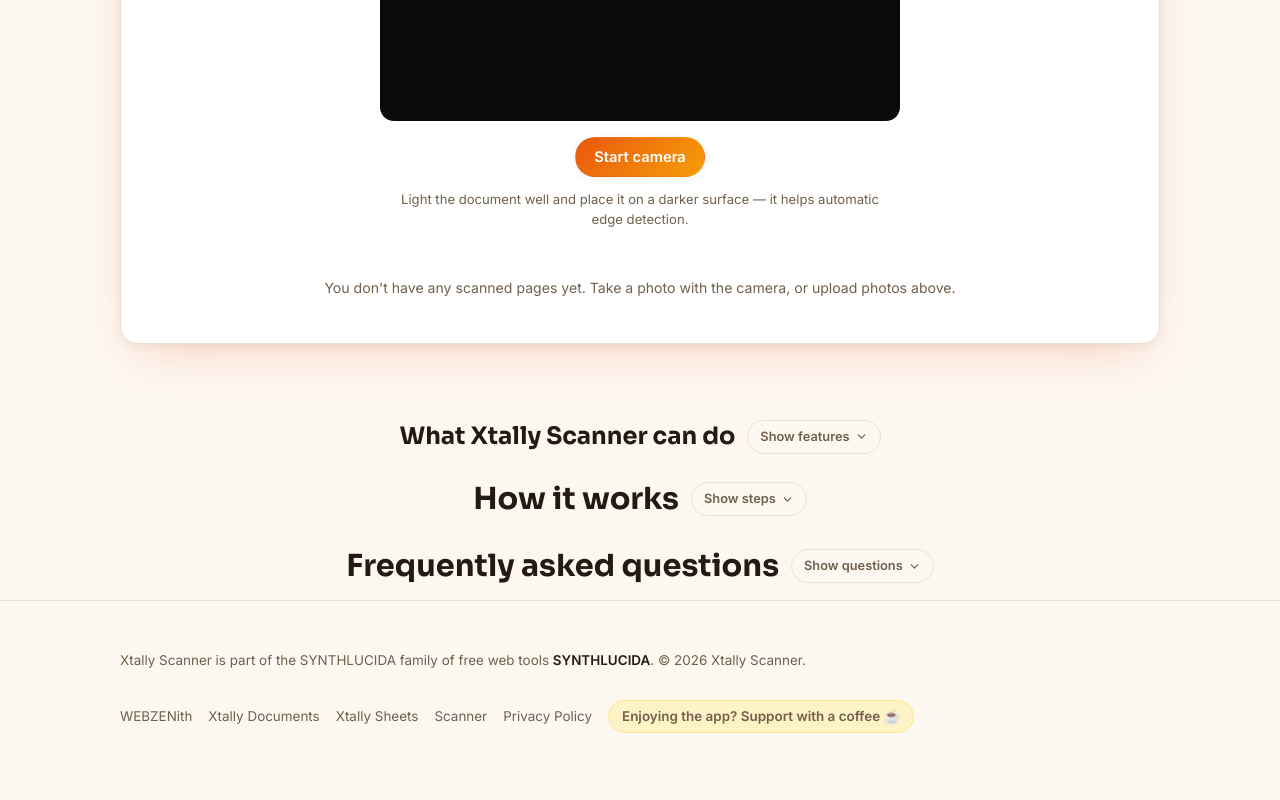
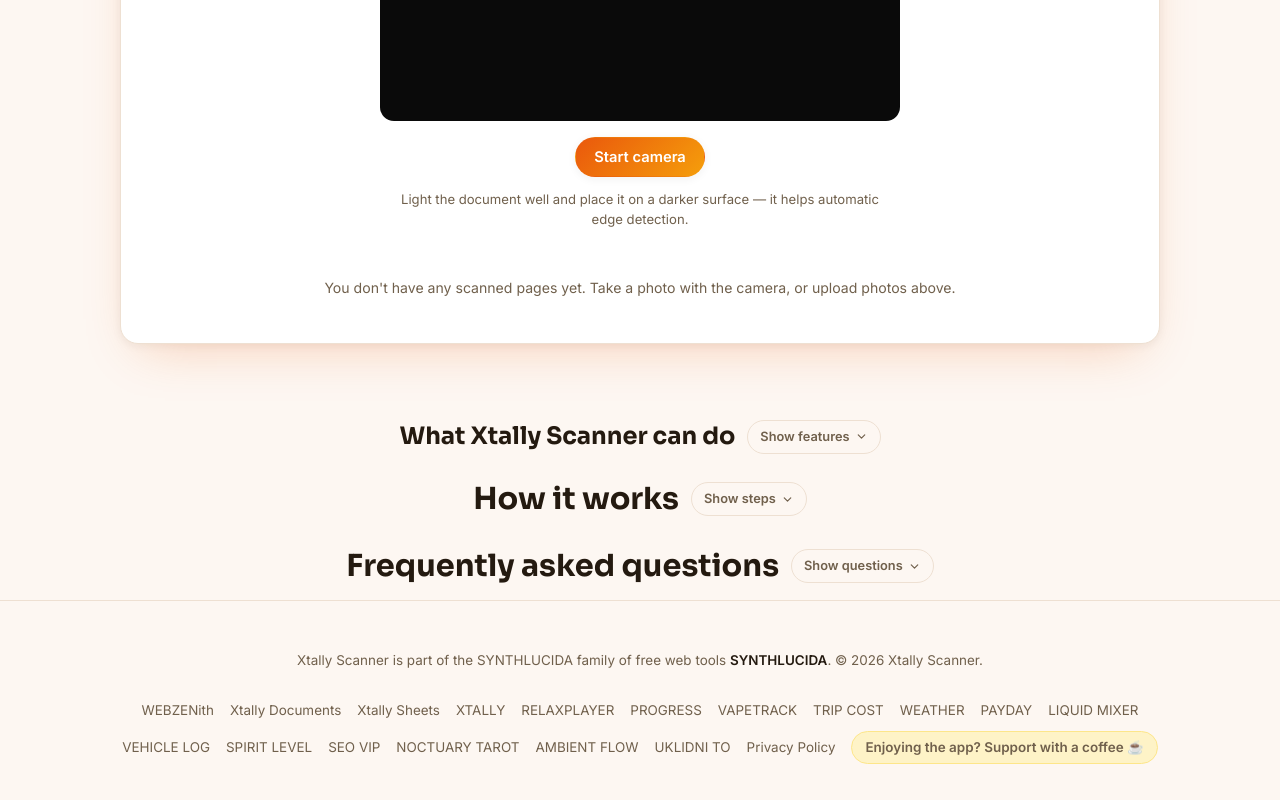
Before and after one commit to webzen2026/xtally-scanner, a plain HTML site: page index.html in a window 1280 px wide. Shown: the part 819-1619 px from the top of the page. Before the commit the page ends 1588 px from the top, so only its background shows below. Drawn offline with nearby package versions, Linux system fonts and the light colour scheme.

Commit message:
Add files via upload

```diff
--- a/index.html
+++ b/index.html
@@ -254,11 +254,11 @@
   details.faq-item p a{ color:var(--accent); }
 
   footer.site{ border-top:1px solid var(--line); padding-block:36px; }
-  .footer-inner{ display:flex; flex-wrap:wrap; align-items:center; justify-content:space-between; gap:16px; }
+  .footer-inner{ display:flex; flex-direction:column; align-items:center; justify-content:center; gap:16px; text-align:center; }
   .footer-note{ font-size:.84rem; color:var(--ink-soft); }
   .footer-note a{ color:var(--ink); font-weight:600; text-decoration:none; }
   .footer-note a:hover{ color:var(--accent); }
-  .footer-links{ display:flex; flex-wrap:wrap; align-items:center; justify-content:flex-end; row-gap:10px; column-gap:16px; font-size:.84rem; }
+  .footer-links{ display:flex; flex-wrap:wrap; align-items:center; justify-content:center; row-gap:10px; column-gap:16px; font-size:.84rem; }
   .footer-links a{ color:var(--ink-soft); text-decoration:none; cursor:pointer; }
   .footer-links a:hover{ color:var(--accent); }
   .support-link{ display:inline-flex; align-items:center; gap:6px; font-weight:600; color:#92400e; background:#fef3c7; border:1px solid #fde68a; padding:5px 13px; border-radius:999px; }
@@ -556,7 +556,20 @@
       <a id="footerWebzenithLink" href="https://synthlucida.com/landing_webzenith.html" target="_blank" rel="noopener">WEBZENith</a>
       <a href="https://webzen2026.github.io/xtally/" target="_blank" rel="noopener">Xtally Documents</a>
       <a href="https://webzen2026.github.io/xtally-sheets/" target="_blank" rel="noopener">Xtally Sheets</a>
-      <a href="#app" data-i18n="footerApp">Skener</a>
+      <a id="footerXtallyLink" href="https://synthlucida.com/xtally-landing-cz.html" target="_blank" rel="noopener">XTALLY</a>
+      <a href="https://relaxplayer.eu" target="_blank" rel="noopener">RELAXPLAYER</a>
+      <a id="footerProgreseLink" href="https://synthlucida.com/progrese-landing-cz.html" target="_blank" rel="noopener" data-i18n="footerProgrese">PROGRESE</a>
+      <a id="footerVapetrackLink" href="https://synthlucida.com/landing_vapetrack.html" target="_blank" rel="noopener">VAPETRACK</a>
+      <a href="https://synthlucida.com/tripcost.html" target="_blank" rel="noopener">TRIP COST</a>
+      <a href="https://synthlucida.com/weather.html" target="_blank" rel="noopener">WEATHER</a>
+      <a href="https://synthlucida.com/vyplata.html" target="_blank" rel="noopener" data-i18n="footerVyplata">VÝPLATA</a>
+      <a href="https://synthlucida.com/michani-liquidu.html" target="_blank" rel="noopener" data-i18n="footerMichalna">MÍCHÁRNA</a>
+      <a href="https://synthlucida.com/denik-vozidla.html" target="_blank" rel="noopener" data-i18n="footerDenikVozidla">DENÍK VOZIDLA</a>
+      <a href="https://synthlucida.com/vodovaha.html" target="_blank" rel="noopener" data-i18n="footerVodovaha">VODOVÁHA</a>
+      <a id="footerSeovipLink" href="https://webzen2026.github.io/seovip/" target="_blank" rel="noopener">SEO VIP</a>
+      <a id="footerTarotLink" href="https://noctuarytarot.com/landing.html" target="_blank" rel="noopener">NOCTUARY TAROT</a>
+      <a id="footerAmbientLink" href="https://synthlucida.com/relax-landing-cz.html" target="_blank" rel="noopener">AMBIENT FLOW</a>
+      <a href="https://uklidnito.eu" target="_blank" rel="noopener">UKLIDNI TO</a>
       <a href="./privacy.html" data-i18n="footerPrivacy">Ochrana soukromí</a>
       <a class="support-link" href="https://uklidnito.gumroad.com/coffee" target="_blank" rel="noopener" data-i18n="supportLink">Líbí se ti appka? Podpoř kávou ☕</a>
     </div>
@@ -622,6 +635,7 @@
       faq5q:"Funguje appka bez internetu?", faq5a:"Ano, po prvním načtení — Xtally Scanner je PWA (Progressive Web App) a klíčový obsah appky se uloží do zařízení. Přístup ke kameře vyžaduje prohlížeč vždy, ten funguje offline i online stejně.",
       faq6q:"Souvisí Xtally Scanner se SYNTHLUCIDA?", faq6a:"Ano, je to samostatný projekt z rodiny bezplatných webových nástrojů <a href=\"https://synthlucida.com\" target=\"_blank\" rel=\"noopener\">SYNTHLUCIDA</a> — stejně jako <a href=\"https://webzen2026.github.io/xtally/\" target=\"_blank\" rel=\"noopener\">Xtally Documents</a> a <a href=\"https://webzen2026.github.io/xtally-sheets/\" target=\"_blank\" rel=\"noopener\">Xtally Sheets</a>.",
       footerNote:"Xtally Scanner je součástí rodiny bezplatných webových nástrojů", footerApp:"Skener", footerPrivacy:"Ochrana soukromí",
+      footerProgrese:"PROGRESE", footerVyplata:"VÝPLATA", footerMichalna:"MÍCHÁRNA", footerDenikVozidla:"DENÍK VOZIDLA", footerVodovaha:"VODOVÁHA",
       supportLink:"Líbí se ti appka? Podpoř kávou ☕"
     },
     en: {
@@ -676,6 +690,7 @@
       faq5q:"Does the app work without internet?", faq5a:"Yes, after the first load — Xtally Scanner is a PWA (Progressive Web App) and caches its core content on your device. Camera access always requires the browser itself, which behaves the same online or offline.",
       faq6q:"Is Xtally Scanner related to SYNTHLUCIDA?", faq6a:"Yes, it's a standalone project from the <a href=\"https://synthlucida.com\" target=\"_blank\" rel=\"noopener\">SYNTHLUCIDA</a> family of free web tools — just like <a href=\"https://webzen2026.github.io/xtally/\" target=\"_blank\" rel=\"noopener\">Xtally Documents</a> and <a href=\"https://webzen2026.github.io/xtally-sheets/\" target=\"_blank\" rel=\"noopener\">Xtally Sheets</a>.",
       footerNote:"Xtally Scanner is part of the SYNTHLUCIDA family of free web tools", footerApp:"Scanner", footerPrivacy:"Privacy Policy",
+      footerProgrese:"PROGRESS", footerVyplata:"PAYDAY", footerMichalna:"LIQUID MIXER", footerDenikVozidla:"VEHICLE LOG", footerVodovaha:"SPIRIT LEVEL",
       supportLink:"Enjoying the app? Support with a coffee ☕"
     }
   };
@@ -708,6 +723,18 @@
     });
     var webzenithLink = document.getElementById("footerWebzenithLink");
     if (webzenithLink) webzenithLink.href = currentLang === "en" ? "https://synthlucida.com/landing_webzenith-en.html" : "https://synthlucida.com/landing_webzenith.html";
+    var xtallyLink = document.getElementById("footerXtallyLink");
+    if (xtallyLink) xtallyLink.href = currentLang === "en" ? "https://synthlucida.com/xtally-landing.html" : "https://synthlucida.com/xtally-landing-cz.html";
+    var progreseLink = document.getElementById("footerProgreseLink");
+    if (progreseLink) progreseLink.href = currentLang === "en" ? "https://synthlucida.com/progrese-landing.html" : "https://synthlucida.com/progrese-landing-cz.html";
+    var vapetrackLink = document.getElementById("footerVapetrackLink");
+    if (vapetrackLink) vapetrackLink.href = currentLang === "en" ? "https://synthlucida.com/landing_vapetrack-en.html" : "https://synthlucida.com/landing_vapetrack.html";
+    var seovipLink = document.getElementById("footerSeovipLink");
+    if (seovipLink) seovipLink.href = currentLang === "en" ? "https://webzen2026.github.io/seovip/en/" : "https://webzen2026.github.io/seovip/";
+    var tarotLink = document.getElementById("footerTarotLink");
+    if (tarotLink) tarotLink.href = currentLang === "en" ? "https://noctuarytarot.com/landing-en.html" : "https://noctuarytarot.com/landing.html";
+    var ambientLink = document.getElementById("footerAmbientLink");
+    if (ambientLink) ambientLink.href = currentLang === "en" ? "https://synthlucida.com/relax-landing.html" : "https://synthlucida.com/relax-landing-cz.html";
     updatePageCount();
     renderPages();
   }
--- a/sw.js
+++ b/sw.js
@@ -1,5 +1,5 @@
 // Xtally Scanner service worker — cache-first app shell, offline support
-const CACHE_NAME = "xtally-scanner-cache-v7";
+const CACHE_NAME = "xtally-scanner-cache-v8";
 const APP_SHELL = [
   "./",
   "./index.html",
```
